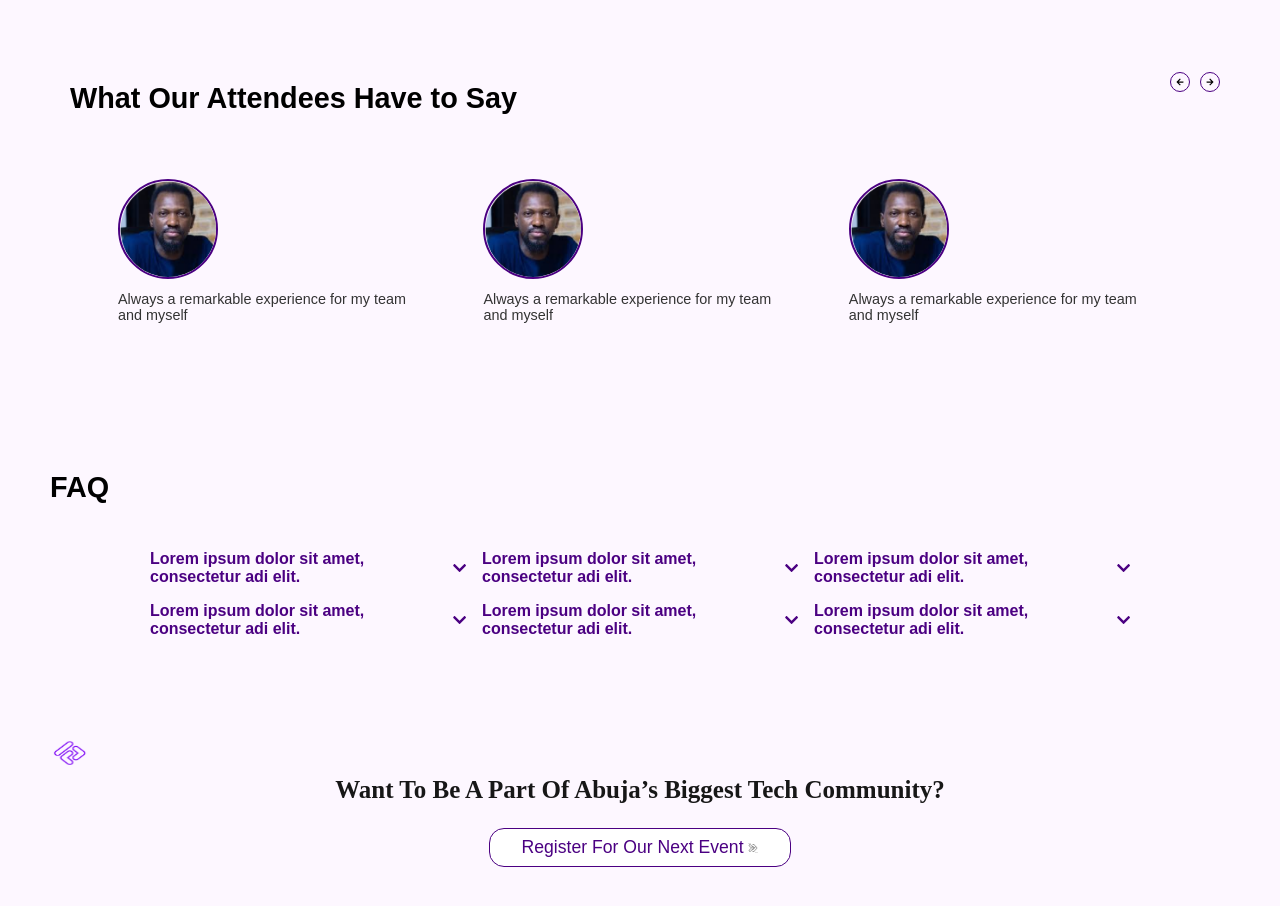
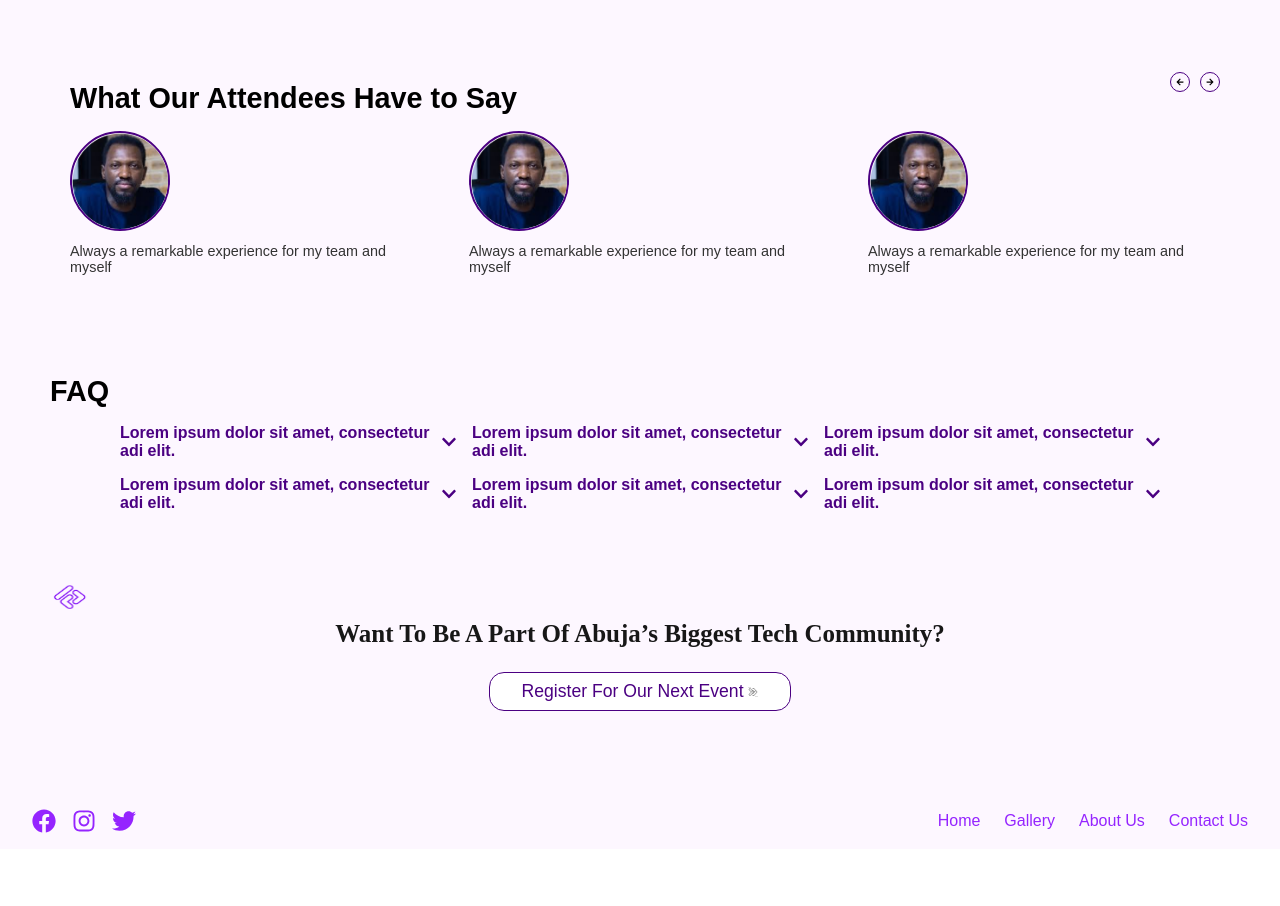
Before and after one commit to awolope/belsoftsystem-onboarding, a Next.js app: page / in a window 1280 px wide. Shown: the part 3880-4786 px from the top of the page. After the commit the page ends 4729 px from the top, so only its background shows below. Built offline with nearby package versions, Linux system fonts and the light colour scheme.

Commit message:
updated section6

```diff
--- a/src/app/styles/section6.module.css
+++ b/src/app/styles/section6.module.css
@@ -55,7 +55,6 @@
   justify-content: center;
   overflow: hidden;
   gap: 1rem;
-  padding: 3rem;
 }
 
 .attendee {
@@ -117,9 +116,9 @@
 
 .faqWrapper {
   display: grid;
-  grid-template-columns: repeat(2, 1fr);
+  grid-template-columns: repeat(3, 1fr);
   gap: 1rem;
-  padding: 100px;
+  padding: 70px;
   margin-top: -70px;
 }
 
```
